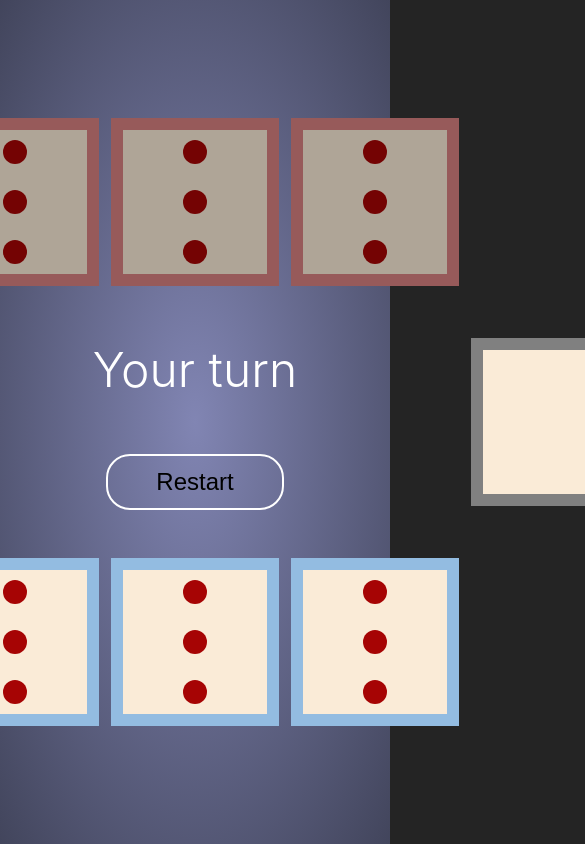
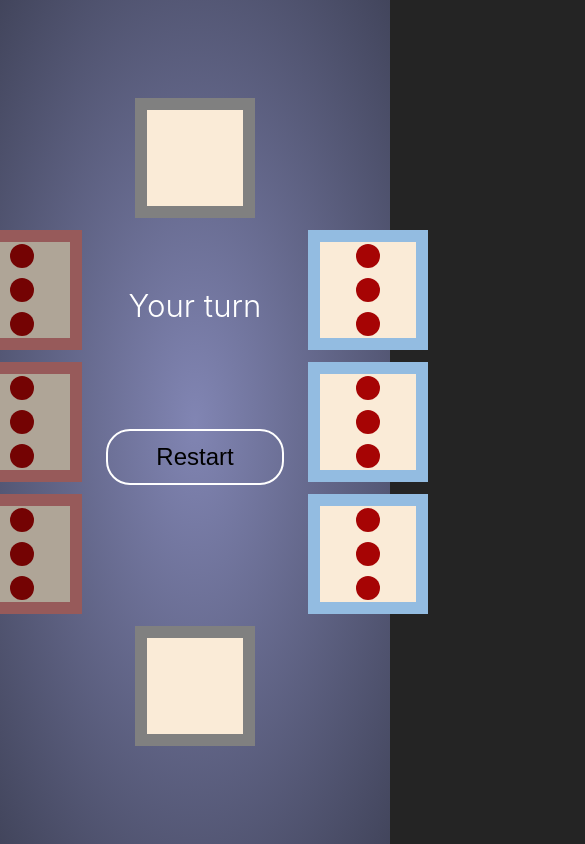
Before and after one commit to Ken-Takahashi-Q/Mancala-Board-Game, a React (Vite) app: page / in a window 390 px wide. Shown: the top 844 px of the page, 585 px wide, since content can reach past the window. Built offline with nearby package versions, Linux system fonts and the light colour scheme.

Commit message:
Add undo button

```diff
--- a/package.json
+++ b/package.json
@@ -10,6 +10,7 @@
     "preview": "vite preview"
   },
   "dependencies": {
+    "@ant-design/icons": "^5.0.1",
     "react": "^18.2.0",
     "react-dom": "^18.2.0"
   },
--- a/src/App.jsx
+++ b/src/App.jsx
@@ -1,5 +1,6 @@
 import { useState, useEffect } from 'react'
 import './App.scss'
+import { BackwardOutlined, ForwardOutlined } from "@ant-design/icons"
 
 export default function App() {
   const startPieces = 3;
@@ -11,11 +12,24 @@ export default function App() {
   const [rightBox, setRightBox] = useState(0);
   const playingSeq = ["p1", "p2", "p3", "rightBox", "o1", "o2", "o3", "leftBox"];
   const [isPlayerTurn, setIsPlayerTurn] = useState(true);
-  const [winner, setWinner] = useState("");
+  const [winner, setWinner] = useState(false);
   const [endTurn, setEndTurn] = useState(false);
+
+  const [gameHistory, setGameHistory] = useState([{
+    player: player,
+    opponent: opponent,
+    leftBox: leftBox,
+    rightBox: rightBox,
+    isPlayerTurn: isPlayerTurn,
+    winner: winner,
+    endTurn: endTurn
+  }]);
+  const [numTurn, setNumTurn] = useState(0);
+  const delayTime = 500;
 
   const handleBoxClick = (boxName) => {
     setEndTurn(false);
+    setNumTurn(numTurn + 1);
     const findPosition = (boxName) => playingSeq.indexOf(boxName);
     const position = findPosition(boxName);
 
@@ -49,7 +63,7 @@ export default function App() {
       }
 
       i++;
-    }, 500);
+    }, delayTime);
 
     const addTurnDelay = setInterval(() => {
       if (!(playingSeq[(position + selectedBox) % 8]).includes("Box")) {
@@ -57,8 +71,21 @@ export default function App() {
       }
       clearInterval(addTurnDelay);
       setEndTurn(true);
-    }, 500 * (selectedBox + 1));
+    }, delayTime * (selectedBox + 1));
 
+    setGameHistory(prevState => {
+      const newHistory = [...prevState];
+      newHistory[numTurn] = {
+        player: player,
+        opponent: opponent,
+        leftBox: leftBox,
+        rightBox: rightBox,
+        isPlayerTurn: isPlayerTurn,
+        winner: winner,
+        endTurn: endTurn
+      };
+      return newHistory;
+    });
   };
 
   useEffect(() => {
@@ -79,7 +106,31 @@ export default function App() {
     setIsPlayerTurn(true);
     setWinner("");
     setEndTurn(false);
+    setNumTurn(0);
   }
+
+  const handleUndo = () => {
+    setNumTurn(numTurn-1)
+    let { player, opponent, leftBox, rightBox, isPlayerTurn, winner, endTurn } = gameHistory[numTurn-1]
+    setPlayer({"p1": player["p1"], "p2": player["p2"], "p3": player["p3"]});
+    setOpponent({"o1": opponent["o1"], "o2": opponent["o2"], "o3": opponent["o3"]});
+    setLeftBox(leftBox);
+    setRightBox(rightBox);
+    setIsPlayerTurn(isPlayerTurn);
+    setWinner(winner);
+    setEndTurn(endTurn);
+  }
+
+  // const handleRedo = () => {
+  //   let { player, opponent, leftBox, rightBox, isPlayerTurn, winner, endTurn } = gameHistory[numTurn]
+  //   setPlayer({"p1": player["p1"], "p2": player["p2"], "p3": player["p3"]});
+  //   setOpponent({"o1": opponent["o1"], "o2": opponent["o2"], "o3": opponent["o3"]});
+  //   setLeftBox(leftBox);
+  //   setRightBox(rightBox);
+  //   setIsPlayerTurn(isPlayerTurn);
+  //   setWinner(winner);
+  //   setEndTurn(endTurn);
+  // }
 
   return (
     <div className="boardgame">
@@ -92,7 +143,7 @@ export default function App() {
       </div>
 
       <div className="game-area">
-        <div className={`side-opponent ${isPlayerTurn ? "disable" : ""}`}>
+        <div className={`side-opponent ${winner ? "disable" : isPlayerTurn ? "disable" : ""}`}>
           <div className={`side-opponent-box box-3`} onClick={() => handleBoxClick("o3")}>
             <div className={`each-box piece-${opponent["o3"]}`}>
               {Array.from({ length: opponent["o3"] }, (_, index) => (
@@ -116,6 +167,7 @@ export default function App() {
           </div>
         </div>
 
+        <div className="turn-info" key={isPlayerTurn}>
           <div className="turn-label" key={isPlayerTurn}>
             {winner ? (
               <h1>{winner} won!</h1>
@@ -124,11 +176,14 @@ export default function App() {
             )}
           </div>
 
-        <div className="reload">
-          <button onClick={handleReload}>Restart</button>
+          <div className="game-control">
+            <button className={`icon-button ${numTurn < 1 ? "disable" : ""}`} onClick={handleUndo}><BackwardOutlined/></button>
+            <button className="restart-button" onClick={handleReload}>Restart</button>
+            <button className="icon-button disable" onClick={handleUndo}><ForwardOutlined /></button>
+          </div>
         </div>
 
-        <div className={`side-player ${isPlayerTurn ? "" : "disable"}`}>
+        <div className={`side-player ${winner ? "disable" : isPlayerTurn ? "" : "disable"}`}>
           <div className="side-player-box box-1" onClick={() => handleBoxClick("p1")}>
             <div className={`each-box piece-${player["p1"]}`}>
               {Array.from({ length: player["p1"] }, (_, index) => (
--- a/src/App.scss
+++ b/src/App.scss
@@ -1,5 +1,9 @@
 #root {
-  width: 100%;
+  display: flex;
+  align-items: center;
+  width: 100vw;
+  height: 100vh;
+  transition: 0.5s all;
 }
 
 .boardgame {
@@ -7,6 +11,7 @@
   justify-content: center;
   align-items: center;
   padding: 1em;
+  width: 100%;
   gap: 0.5em;
 
   .side-left, .side-right {
@@ -21,7 +26,7 @@
     flex-direction: column;
     justify-content: center;
     align-items: center;
-    gap: 2em;
+    gap: 1em;
 
     .side-player, .side-opponent {
       display: flex;
@@ -163,6 +168,11 @@
     grid-template-columns: repeat(3, 1fr);
     grid-template-rows: repeat(4, 1fr);
   }
+
+  &.piece-13, &.piece-14, &.piece-15 {
+    grid-template-columns: repeat(4, 1fr);
+    grid-template-rows: repeat(4, 1fr);
+  }
 }
 
 h1, h2 {
@@ -177,6 +187,14 @@ h1 {
 h2 {
   font-weight: 300;
 }
+
+.turn-info {
+  display: flex;
+  flex-direction: column;
+  justify-content: center;
+  align-items: center;
+  text-align: center;
+  gap: 1em;
 
   .turn-label {
     opacity: 0;
@@ -195,11 +213,23 @@ h2 {
     }
   }
 
+  .game-control {
+    display: flex;
+    gap: 1em;
+
+    .icon-button {
+      width: 2.3em;
+      border-radius: 3em;
+    }
+  }
+}
+
 button {
-  padding: 0.5em 2em;
+  display: flex;
+  align-items: center;
+  justify-content: center;
   background-color: transparent;
   border: 2px solid white;
-  border-radius: 1em;
   transition: 0.3s all;
 
   &:hover {
@@ -207,4 +237,109 @@ button {
     transition: 0.3s all;
     cursor: pointer;
   }
+
+  &.disable {
+    transition: 0.3s all;
+    visibility: hidden;
+    // cursor: not-allowed;
+    pointer-events: none !important;
   }
+}
+.restart-button {
+  padding: 0.5em 2em;
+  border-radius: 1em;
+}
+
+// spinning arrow
+@keyframes clockwiseSpin {
+  from  {
+    transform: rotate(0deg);
+  }
+  to {
+    transform: rotate(360deg);
+  }
+}
+
+@keyframes antiClockwiseSpin {
+  from  {
+    transform: rotate(360deg);
+  }
+  to {
+    transform: rotate(0deg);
+  }
+}
+
+.clockwiseSpin {
+  animation-duration: 10s;
+  animation-iteration-count: infinite;
+  animation-name: clockwiseSpin;
+  animation-timing-function: linear;
+}
+
+.antiClockwiseSpin {
+  animation-duration: 10s;
+  animation-iteration-count: infinite;
+  animation-name: antiClockwiseSpin;
+  animation-timing-function: linear;
+}
+
+.wrapper {
+  display: flex;
+  justify-content: space-between;
+  max-width: 500px;
+  margin: 0 auto;
+}
+
+.box {
+  display: flex;
+  align-items: center;
+  justify-content: center;
+  width: 200px;
+  height: 200px;
+  margin-right: 20px;
+  background-color: red;
+  color: white;
+}
+
+@media (max-width: 800px) {
+  .boardgame {
+    flex-direction: column-reverse;
+    transition: 0.5s all;
+
+    .game-area {
+      flex-direction: row;
+
+      .side-opponent, .side-player {
+        flex-direction: column-reverse;
+      }
+
+      .turn-label {
+        width: 6em;
+        h2 {
+          font-size: 1.3em;
+        }
+      }
+
+      .game-control {
+        flex-direction: column-reverse;
+      }
+    }
+  }
+  .each-box {
+    width: 4em;
+    height: 4em;
+
+    .mancala {
+      width: 1em;
+      height: 1em;
+      border-radius: 1em;
+    }
+
+  }
+  button {
+    padding: 0.5em 1em;
+  }
+  h1, h2, h3 {
+    font-size: 1.2em;
+  }
+}
--- a/src/index.scss
+++ b/src/index.scss
@@ -4,7 +4,7 @@
   font-weight: 400;
 
   color-scheme: light dark;
-  color: black; // rgba(255, 255, 255, 0.87);
+  color: rgba(255, 255, 255, 0.87);
   background-color: #242424;
 
   font-synthesis: none;
@@ -28,5 +28,6 @@ body {
   width: 100vw;
   height: 100vh;
   margin: 0;
+  padding: 0;
   background: radial-gradient(#8185b3, #42455c);
 }
```
Also changed, not shown: 2 other files (tests, documents, lock files or other folders). Lines whose indentation alone changed are shown as unchanged.
